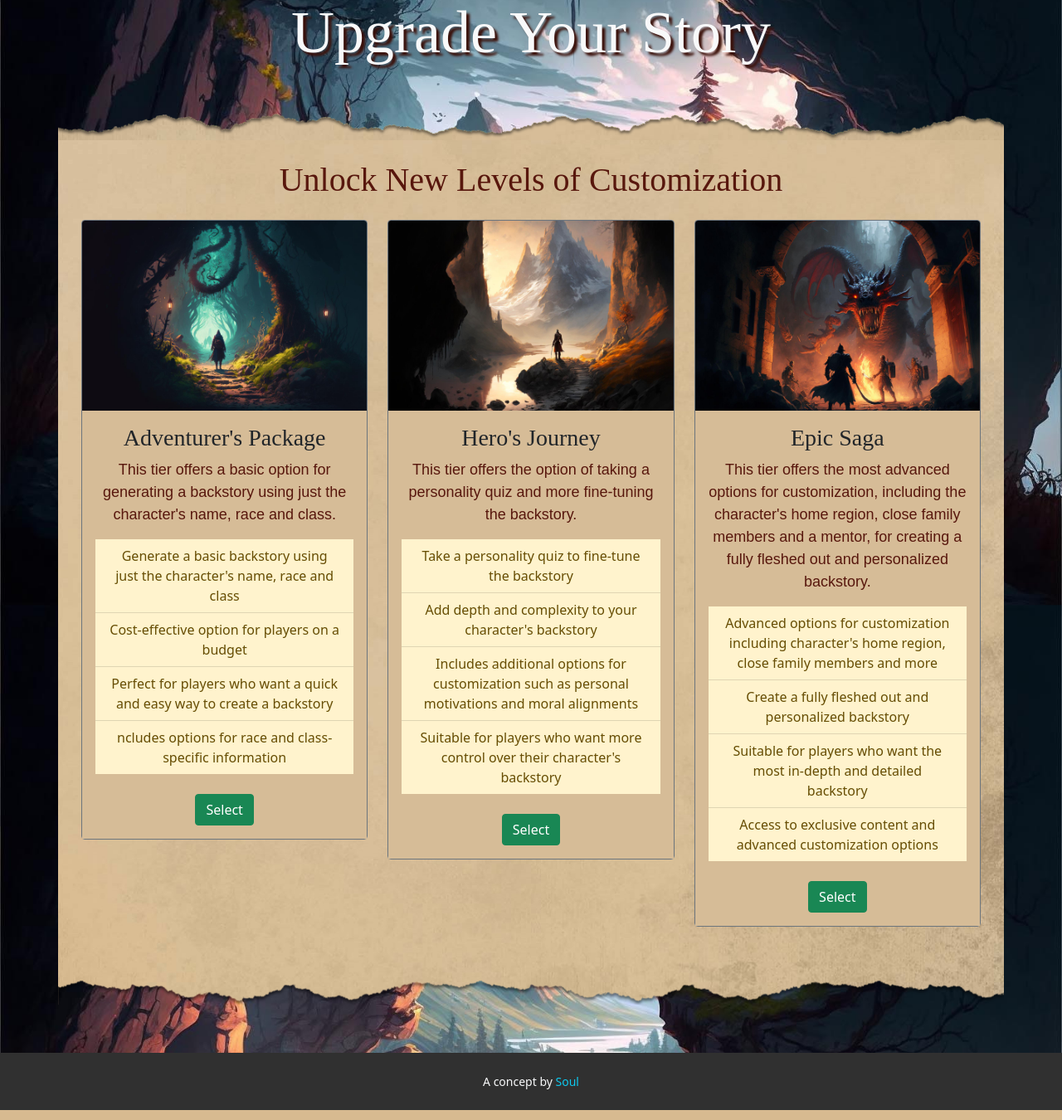
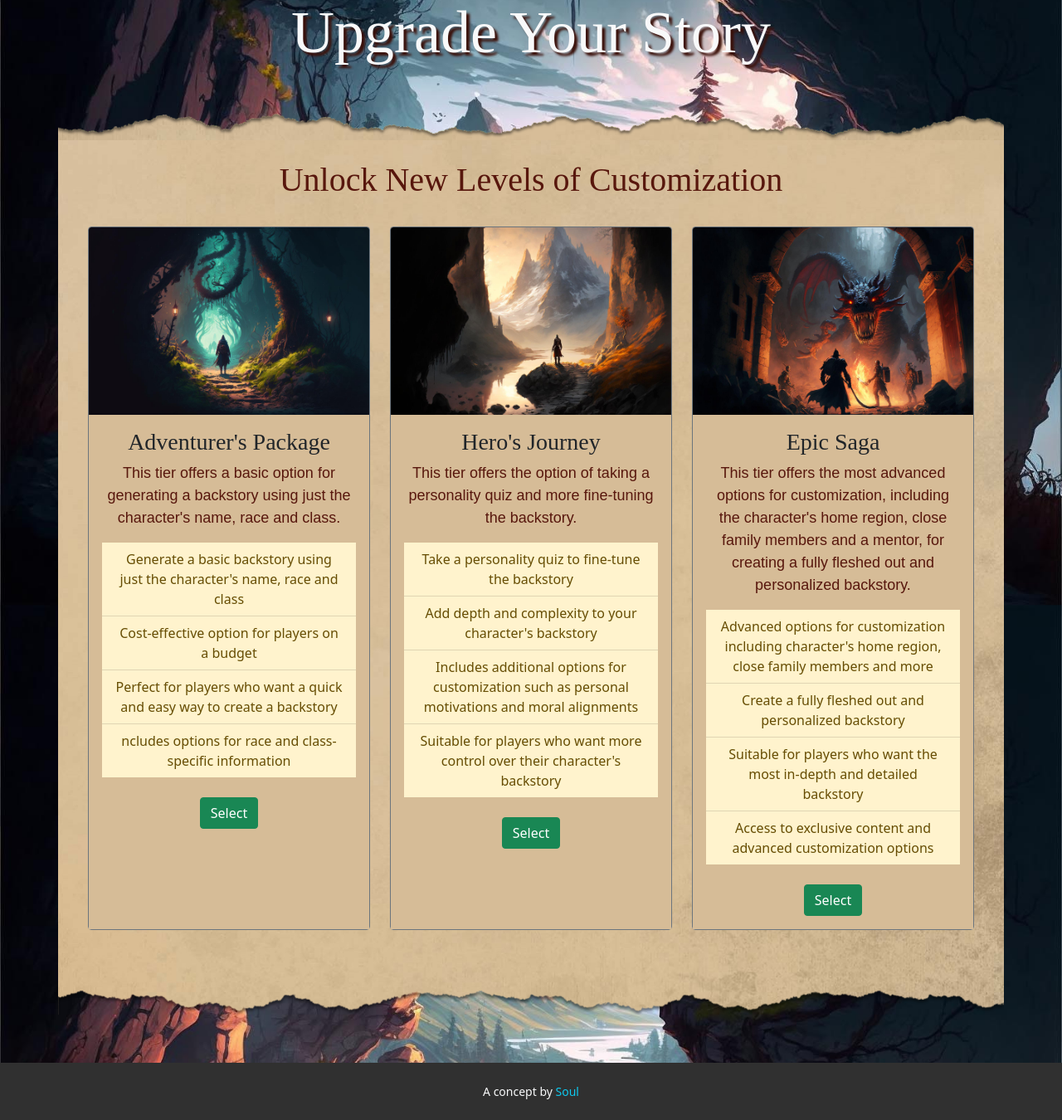
Before and after one commit to soulassassyn/dnd-cc-app, a Flask app: page /pricing in a window 1280 px wide. Shown: the part 124-1474 px from the top of the page at 83% size. Run offline with Flask 2, Linux system fonts and the light colour scheme; some libraries are stand-ins or nearby versions; some web fonts are replaced.

Commit message:
pricing columns lined up

```diff
--- a/templates/faq.html
+++ b/templates/faq.html
@@ -8,7 +8,7 @@
 
         <div class="row bg-torn-top"></div>
         <div class="row bg-paper-content-btm p-4">
-            <div class="col ms-4 me-4">
+            <div class="col">
                 <h2 class="text-center dnd-red p-4">Frequently Asked Questions for the D&D Backstory Generator</h2>
                 <div class="row">
                     <div class="col dnd-red">
--- a/templates/pricing.html
+++ b/templates/pricing.html
@@ -12,9 +12,9 @@
         <div class="row bg-paper-content-btm pb-5">
             <div class="col pt-4">
                 <h2 class="text-center dnd-red">Unlock New Levels of Customization</h2>
-                <div class="row p-3">
+                <div class="row p-4">
                     <div class="col">
-                        <div class="card border-secondary">
+                        <div class="card border-secondary h-100">
                             <img src="/static/img/cozy_forest_trail.jpg" class="card-img-top" alt="...">
                             <div class="card-body bg-card">
                                 <h3 class="card-title">Adventurer's Package</h3>
@@ -31,7 +31,7 @@
                         </div>
                     </div>
                     <div class="col">
-                        <div class="card border-secondary">
+                        <div class="card border-secondary h-100">
                             <img src="/static/img/epic_journey_01.jpg" class="card-img-top" alt="...">
                             <div class="card-body bg-card">
                                 <h3 class="card-title">Hero's Journey</h3>
@@ -48,7 +48,7 @@
                         </div>
                     </div>
                     <div class="col">
-                        <div class="card border-secondary">
+                        <div class="card border-secondary h-100">
                             <img src="/static/img/dragon_battle.jpg" class="card-img-top" alt="...">
                             <div class="card-body bg-card">
                                 <h3 class="card-title">Epic Saga</h3>
```
Also changed, not shown: templates/backstory.html (+6 -11 lines), templates/index.html (+2 -5 lines).
